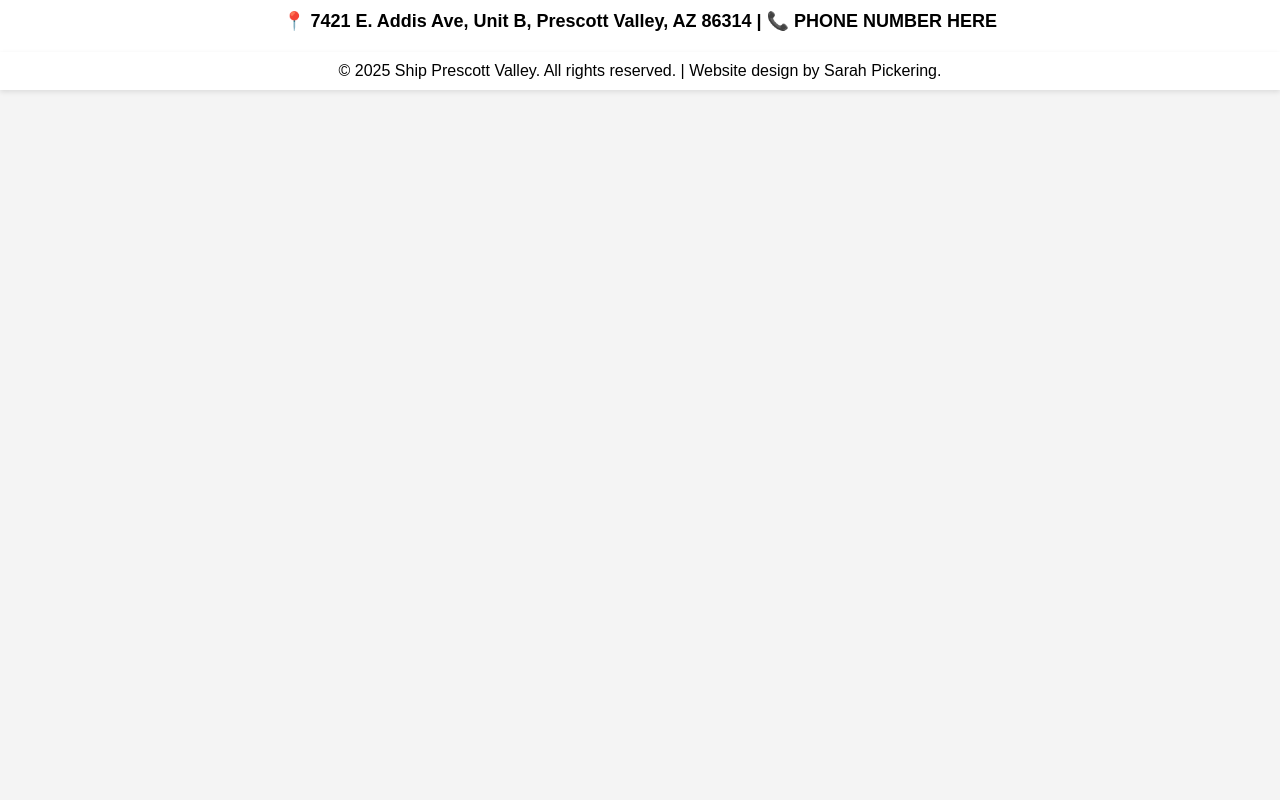
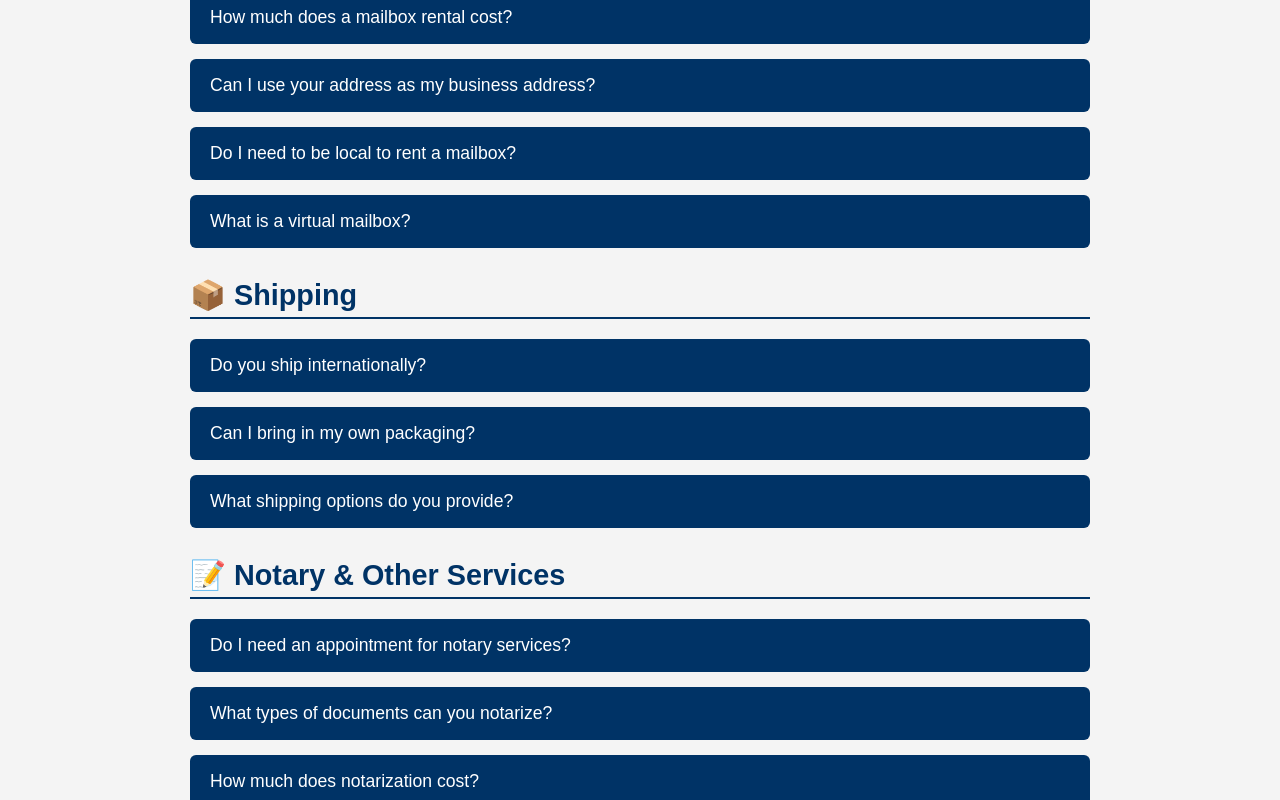
Before and after one commit to sarahpickering/ship-prescott-valley, a React (Create React App) app: page /faq in a window 1280 px wide. Shown: the part 440-1240 px from the top of the page. Before the commit the page ends 800 px from the top, so only its background shows below. Built offline with nearby package versions, Linux system fonts and the light colour scheme.

Commit message:
add arrow styling and questions

```diff
--- a/src/Components/FAQ.js
+++ b/src/Components/FAQ.js
@@ -38,9 +38,20 @@ const Question = styled.button`
   border-radius: 6px;
   transition: background 0.3s;
 
+  display: flex;
+  justify-content: space-between;
+  align-items: center;
+
   &:hover {
     background-color: #002855;
   }
+`;
+
+const Arrow = styled.span`
+    display: inline-block;
+    transition: transform: 0.3s ease;
+    font-size: 1.2rem;
+    transform: ${ ({ isOpen }) => (isOpen ? 'rotate(90deg' : 'rotate(0deg') }
 `;
 
 const Answer = styled.div`
@@ -59,17 +70,68 @@ const FAQSection = ({ title, questions }) => {
     const toggleAnswer = (index) => {
       setActiveIndex(index === activeIndex ? null : index);
     }
-}
+    return (
+        <>
+          <SectionTitle>{title}</SectionTitle>
+          {questions.map((faq, index) => (
+            <FAQItem key={index}>
+              <Question onClick={() => toggleAnswer(index)}>
+                {faq.q}
+              </Question>
+              {activeIndex === index && <Answer>{faq.a}</Answer>}
+            </FAQItem>
+          ))}
+        </>
+      )
+    }
+
 
 const FAQ = () => {
     const mailboxFAQs = [
-
+        {
+            q: "How much does a mailbox rental cost?",
+            a: "Mailbox prices start at $32/month depending on size and service level."
+          },
+          {
+            q: "Can I use your address as my business address?",
+            a: "Yes! We offer mailbox services suitable for business use including registered agent services."
+          },
+          {
+            q: "Do I need to be local to rent a mailbox?",
+            a: "No — we also offer virtual mailboxes and mail forwarding anywhere in the U.S."
+          },
+          {
+            q: "What is a virtual mailbox?",
+            a: "A virtual mailbox with Ship Prescott Valley gives you a real street address where we receive your mail on your behalf and forward it to you anywhere in the world."
+          }
     ]
     const shippingFAQs = [
-
+        {
+            q: "Do you ship internationally?",
+            a: "Yes, we offer worldwide shipping through trusted carriers including UPS, FedEx, and DHL."
+          },
+          {
+            q: "Can I bring in my own packaging?",
+            a: "Absolutely — or we can pack it for you professionally on-site."
+          },
+          {
+            q: "What shipping options do you provide?",
+            a: "We offer express, ground, and international shipping with tracking and insurance options."
+          }
     ]
     const notaryFAQs = [
-
+        {
+            q: "Do I need an appointment for notary services?",
+            a: "No appointment needed — just bring your unsigned documents and a valid photo ID."
+          },
+          {
+            q: "What types of documents can you notarize?",
+            a: "Real estate forms, court documents, medical waivers, school forms, and more."
+          },
+          {
+            q: "How much does notarization cost?",
+            a: "We charge just $10 per signature for notary services."
+          }
     ]
 
     return (
```
